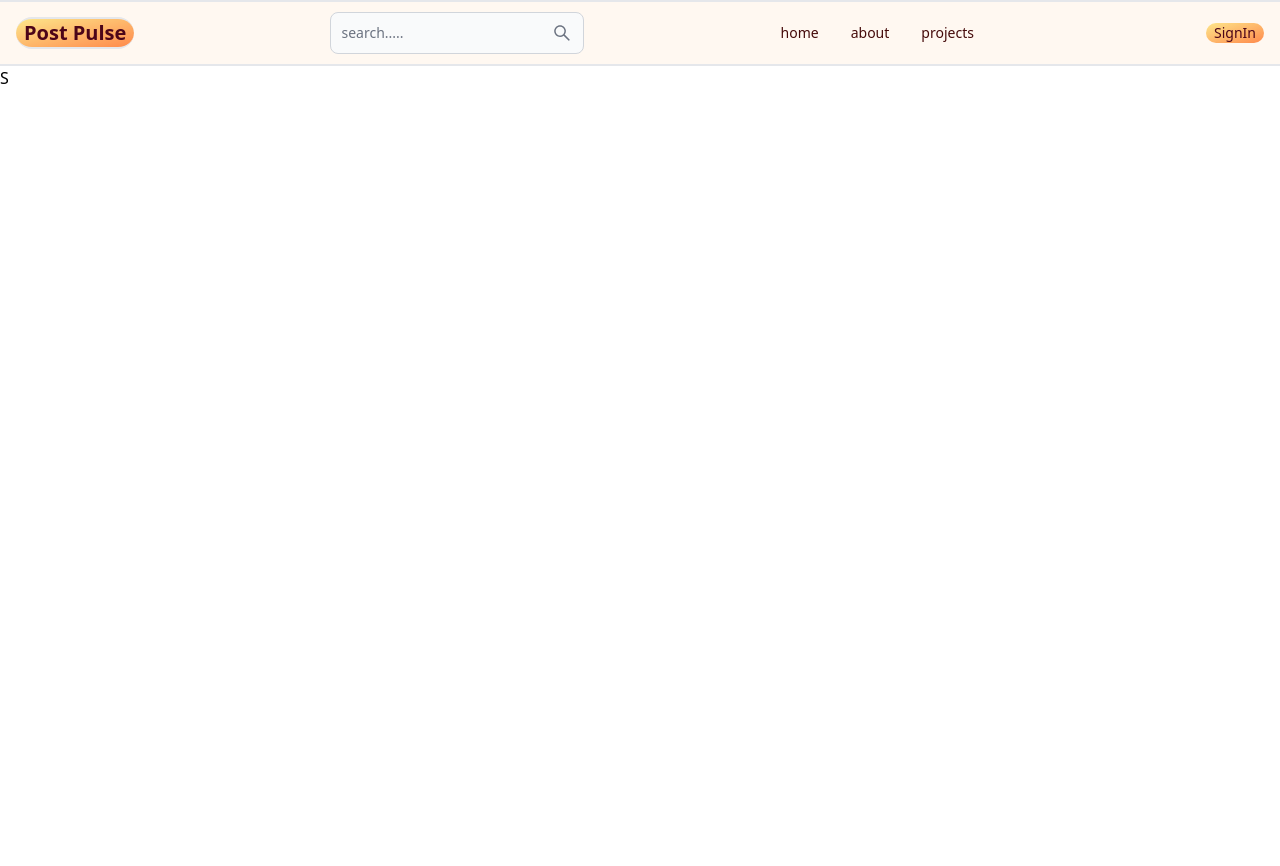
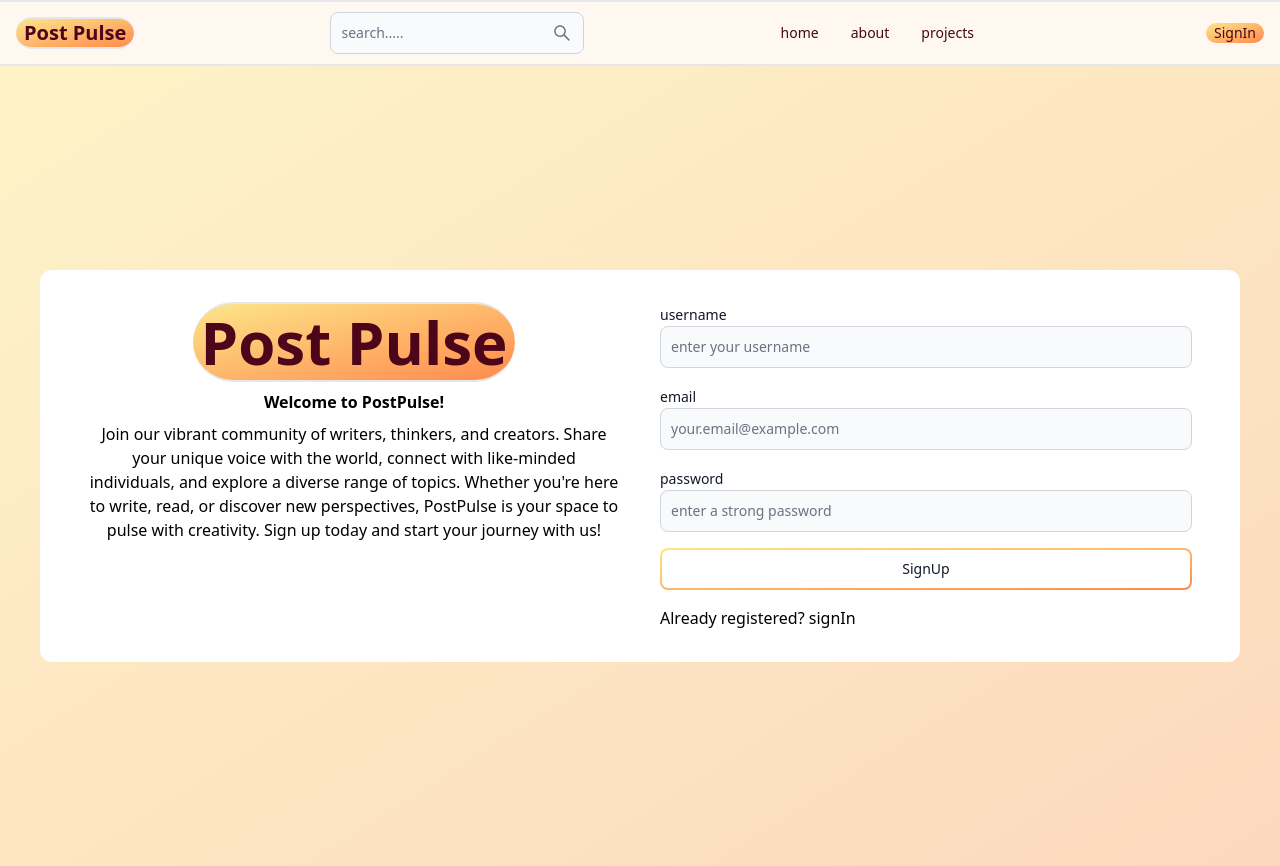
Before and after one commit to SidhuDilbagh/PostPulse, a React (Vite) app in the folder client/: page /signup in a window 1280 px wide. Before the commit the page ends 800 px from the top, so only its background shows below. Built offline with nearby package versions, Linux system fonts and the light colour scheme.

Commit message:
add signUp functionality

```diff
--- a/client/src/pages/signUp.jsx
+++ b/client/src/pages/signUp.jsx
@@ -1,7 +1,115 @@
-import React from 'react'
+import { Alert, Button, Label, Spinner, TextInput } from "flowbite-react";
+import React, { useState } from "react";
+import { Link, useNavigate } from "react-router-dom";
 
 export default function SignUp() {
+  const [formData, setFormData] = useState({});
+  const [errorMessage, setErrorMessage] = useState(null);
+  const [loading, setLoading] = useState(false);
+  const navigate=useNavigate();
+  const change = (e) => {
+    setFormData({ ...formData, [e.target.id]: e.target.value.trim() });
+  };
+  const handleSubmission = async (e) => {
+    e.preventDefault();
+    if (!formData.email || !formData.username || !formData.password) {
+      return setErrorMessage("missing fields");
+    }
+    try {
+      setLoading(true);
+      setErrorMessage(null);
+      const res = await fetch("/api/auth/signUp", {
+        method: "POST",
+        headers: { "Content-Type": "application/json" },
+        body: JSON.stringify(formData),
+      });
+      const data = await res.json();
+      if (data.success === false) {
+        setLoading(false);
+        return setErrorMessage(data.message);
+      }
+      setLoading(false);
+      if(res.ok===true){
+        navigate('/signIn');
+      }
+    } catch (err) {
+      setLoading(false);
+      setErrorMessage(data.message);
+    }
+  };
   return (
-    <div>S</div>
-  )
+    <div className="flex items-center justify-center h-screen bg-gradient-to-tl from-orange-200 to-amber-100 ">
+      <div className="rounded-xl mx-10 px-12 py-8 bg-white flex flex-col md:flex-row items-cente gap-10">
+        <div className="flex-1 flex items-center flex-col">
+          <Link
+            to="/"
+            className="whitespace-nowrap text-6xl font-bold px-2  py-2
+          bg-gradient-to-tl from-orange-400 to-amber-200
+         hover:bg-rose-950 border-y-2 rounded-full text-rose-950 hover:text-orange-100"
+          >
+            Post Pulse
+          </Link>
+          <p className="my-2 font-semibold">Welcome to PostPulse!</p>
+          <p className="text-center">
+            Join our vibrant community of writers, thinkers, and creators. Share
+            your unique voice with the world, connect with like-minded
+            individuals, and explore a diverse range of topics. Whether you're
+            here to write, read, or discover new perspectives, PostPulse is your
+            space to pulse with creativity. Sign up today and start your journey
+            with us!
+          </p>
+        </div>
+        <div className="flex-1 whitespace-nowrap flex flex-col gap-4">
+          <form className="flex flex-col gap-4" onSubmit={handleSubmission}>
+            <div>
+              <Label value="username" />
+              <TextInput
+                type="text"
+                placeholder="enter your username"
+                id="username"
+                onChange={change}
+              />
+            </div>
+            <div>
+              <Label value="email" />
+              <TextInput
+                type="email"
+                placeholder="your.email@example.com"
+                id="email"
+                onChange={change}
+              />
+            </div>
+            <div>
+              <Label value="password" />
+              <TextInput
+                type="password"
+                placeholder="enter a strong password"
+                id="password"
+                onChange={change}
+              />
+            </div>
+            <Button
+              type="submit"
+              className="bg-gradient-to-tl from-orange-400 to-amber-200 text-rose-950"
+              outline disabled={loading}
+            >
+             { loading?(
+                <Spinner size='sm' />
+              ):
+              "SignUp"}
+            </Button>
+          </form>
+          <div>
+            Already registered?
+            <Link to="/signIn"> signIn</Link>
+          </div>
+          {errorMessage && (
+            <Alert className="mt-5 max-w-sm whitespace-normal" color="failure">
+              {errorMessage}
+            </Alert>
+          )}
+        </div>
+      </div>
+    </div>
+  );
 }
--- a/client/vite.config.js
+++ b/client/vite.config.js
@@ -1,7 +1,15 @@
-import { defineConfig } from 'vite'
-import react from '@vitejs/plugin-react-swc'
+import { defineConfig } from "vite";
+import react from "@vitejs/plugin-react-swc";
 
 // https://vitejs.dev/config/
 export default defineConfig({
+  server: {
+    proxy: {
+      "/api": {
+        target: "http://localhost:3000",
+        secure: false,
+      },
+    },
+  },
   plugins: [react()],
-})
+});
```
Also changed, not shown: 1 other file (tests, documents, lock files or other folders).
